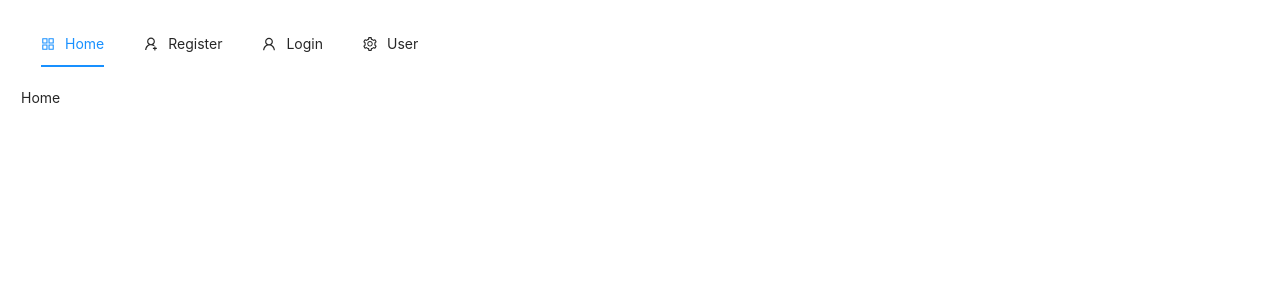
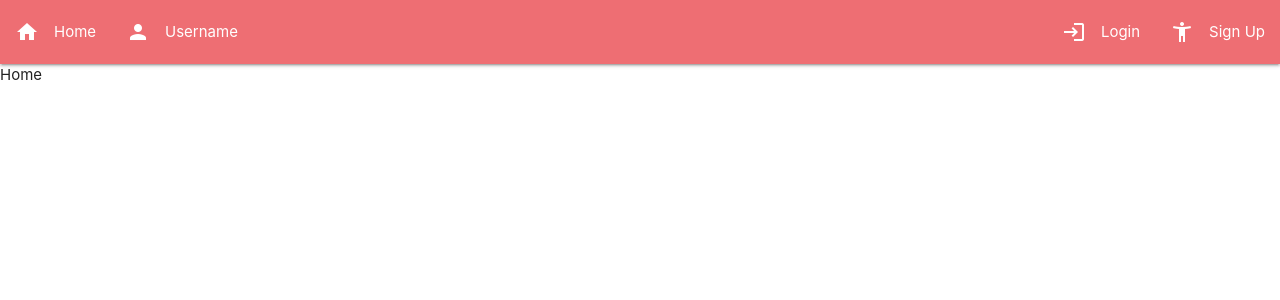
Before and after one commit to anclaev/ecommerce, a React (Create React App) app: page / in a window 1280 px wide. Shown: the top 300 px of the page. Built offline with nearby package versions, Linux system fonts and the light colour scheme.

Commit message:
Рефакторинг хедера.

```diff
--- a/package.json
+++ b/package.json
@@ -8,15 +8,18 @@
     "@testing-library/user-event": "^12.8.3",
     "@types/antd": "^1.0.0",
     "@types/jest": "^26.0.23",
+    "@types/materialize-css": "^1.0.9",
     "@types/node": "^12.20.13",
     "@types/react": "^17.0.7",
     "@types/react-dom": "^17.0.5",
     "@types/react-router-dom": "^5.1.7",
     "antd": "^4.16.0",
     "firebase": "^8.6.2",
+    "materialize-css": "^1.0.0-rc.2",
     "node-sass": "^6.0.0",
     "react": "^17.0.2",
     "react-dom": "^17.0.2",
+    "react-materialize": "^3.9.8",
     "react-router-dom": "^5.2.0",
     "react-scripts": "4.0.3",
     "sass": "^1.34.0",
--- a/public/index.html
+++ b/public/index.html
@@ -9,10 +9,6 @@
       content="Web site created using create-react-app"
     />
     <link rel="manifest" href="%PUBLIC_URL%/manifest.json" />
-    <link
-      href="https://cdnjs.cloudflare.com/ajax/libs/mdb-ui-kit/3.5.0/mdb.min.css"
-      rel="stylesheet"
-    />
     <title>React App</title>
   </head>
   <body></body>
--- a/src/components/Header/index.tsx
+++ b/src/components/Header/index.tsx
@@ -1,44 +1,39 @@
-import { useState } from 'react'
-import { Link } from 'react-router-dom'
-import { Menu } from 'antd'
-
-import {
-  AppstoreOutlined,
-  SettingOutlined,
-  UserOutlined,
-  UserAddOutlined,
-} from '@ant-design/icons'
-
-const { SubMenu, Item } = Menu
+import { Navbar, Icon } from 'react-materialize'
+import { NavLink } from 'react-router-dom'
 
 const Header = () => {
-  const [current, setCurrent] = useState('home')
+  return (
+    <Navbar
+      className="header"
+      alignLinks="left"
+      id="mobile-nav"
+      menuIcon={<Icon>menu</Icon>}
+      options={{
+        draggable: true,
+        edge: 'left',
+        inDuration: 250,
+        outDuration: 200,
+        preventScrolling: true,
+      }}
+    >
+      <NavLink to="/">
+        Home
+        <Icon left>home</Icon>
+      </NavLink>
 
-  const clickHandler = (e: any) => setCurrent(e.key)
-
-  return (
-    <div className="header">
-      <Menu
-        onClick={clickHandler}
-        selectedKeys={[current]}
-        mode="horizontal"
-        style={{ border: 'none' }}
-      >
-        <Item key="home" icon={<AppstoreOutlined />}>
-          <Link to="/">Home</Link>
-        </Item>
-        <Item key="reg" icon={<UserAddOutlined />} className="float-right">
-          <Link to="/reg">Register</Link>
-        </Item>
-        <Item key="log" icon={<UserOutlined />} className="float-right">
-          <Link to="/log">Login</Link>
-        </Item>
-        <SubMenu key="SubMenu" icon={<SettingOutlined />} title="User">
-          <Item key="setting:1">Option 1</Item>
-          <Item key="setting:2">Option 2</Item>
-        </SubMenu>
-      </Menu>
-    </div>
+      <NavLink to="/">
+        Username
+        <Icon left>person</Icon>
+      </NavLink>
+      <NavLink to="reg">
+        Sign Up
+        <Icon left>accessibility_new</Icon>
+      </NavLink>
+      <NavLink to="/log">
+        Login
+        <Icon left>login</Icon>
+      </NavLink>
+    </Navbar>
   )
 }
 
--- a/src/index.tsx
+++ b/src/index.tsx
@@ -2,7 +2,9 @@ import { StrictMode } from 'react'
 import { render } from 'react-dom'
 import { BrowserRouter } from 'react-router-dom'
 
-import 'antd/dist/antd.css'
+import 'materialize-css'
+import 'materialize-css/dist/css/materialize.min.css'
+
 import './styles/index.sass'
 
 import App from './App'
--- a/src/styles/index.sass
+++ b/src/styles/index.sass
@@ -1,8 +1,9 @@
-body
-    padding: 0 1.5em
-
-.float-right
-    float: right
+@import "https://fonts.googleapis.com/icon?family=Material+Icons"
 
 .header
-    padding: 1.5em 0
+    & ul
+        width: 100%
+
+    & li
+        &:last-child, &:nth-last-child(2)
+            float: right
```
Also changed, not shown: 1 other file (tests, documents, lock files or other folders).
